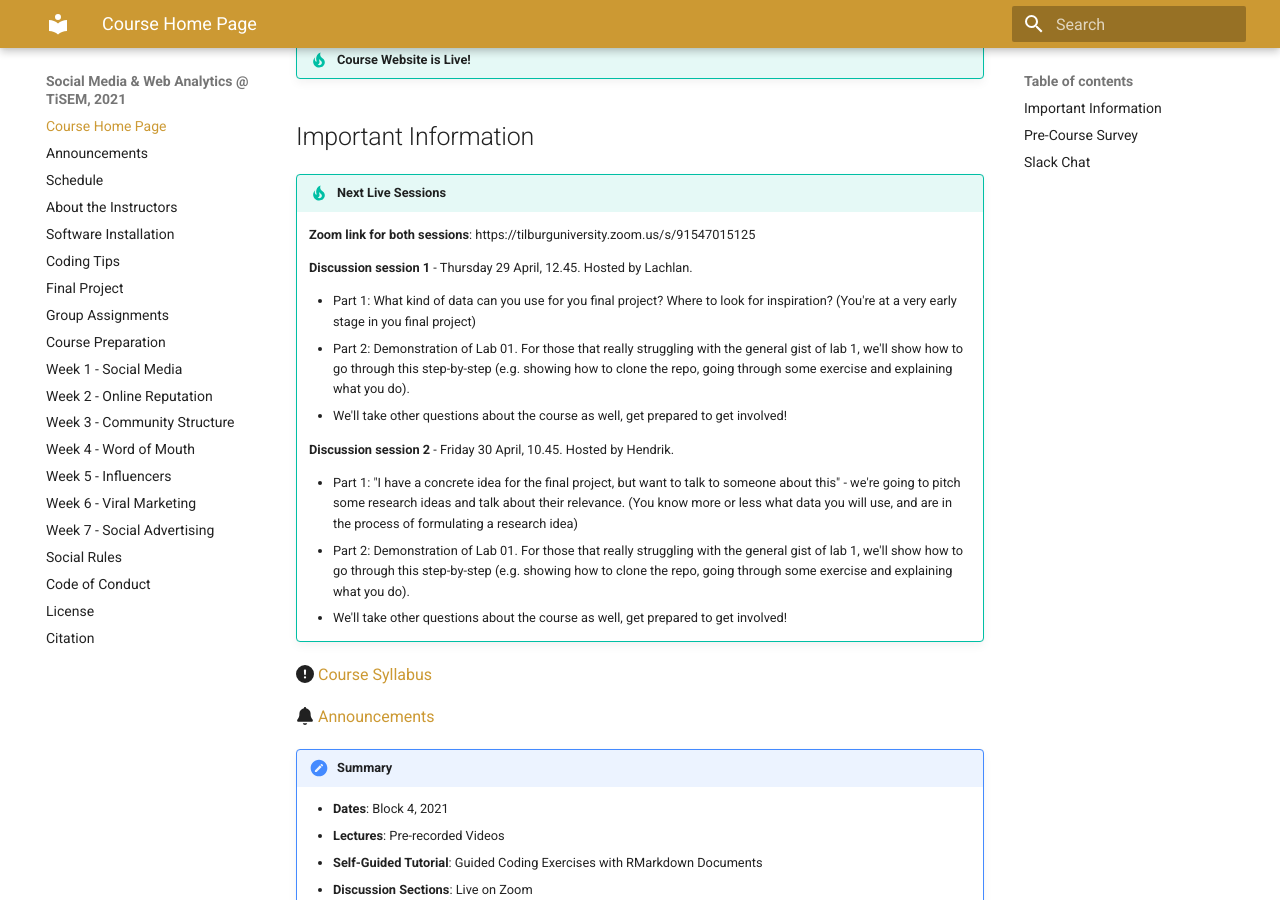
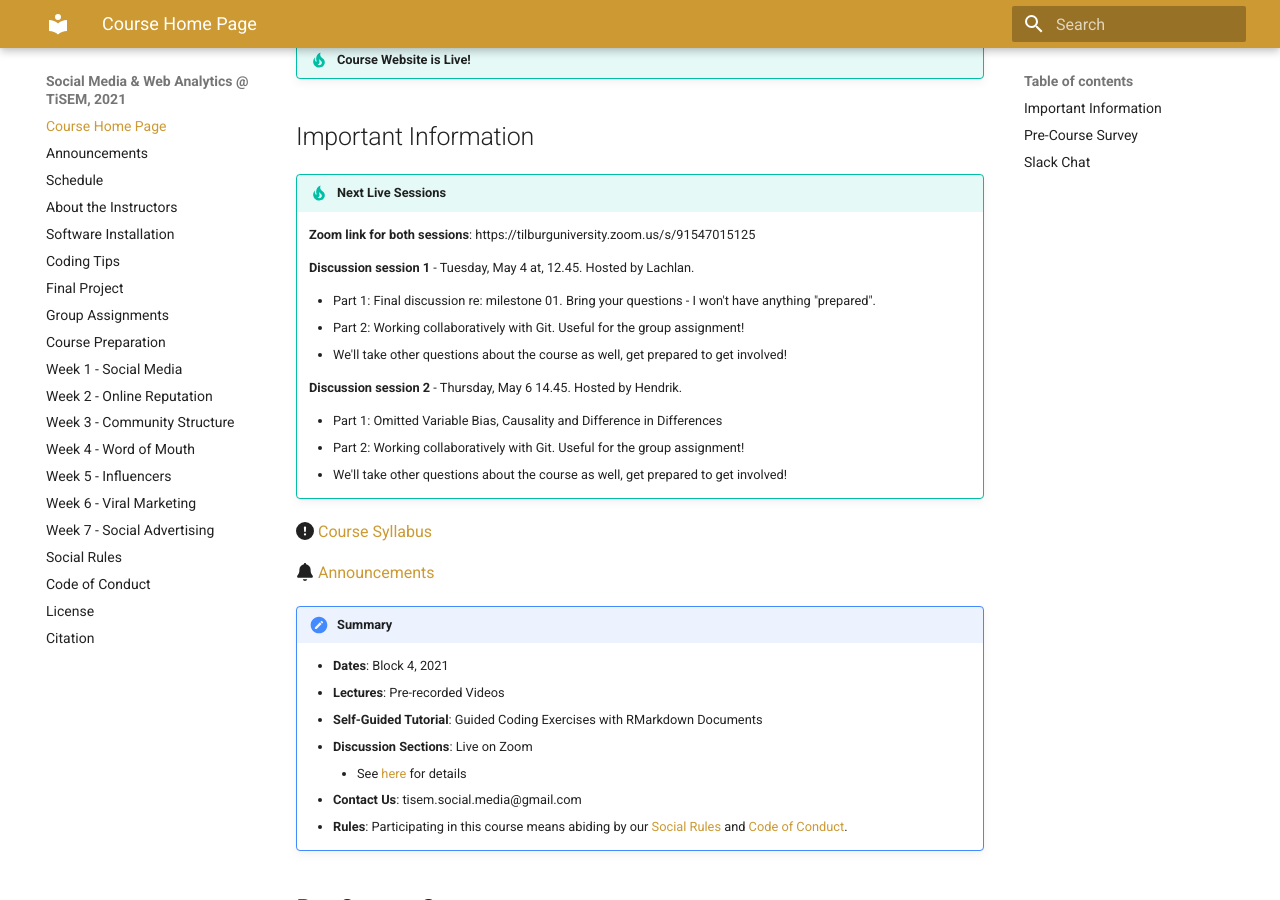
Before and after one commit to tisem-digital-marketing/2021-smwa, an MkDocs documentation site: the page built from docs/index.md, in a window 1280 px wide and 900 px high, scrolled down 461 px. Built offline with MkDocs 1.6.1 and Material for MkDocs 9.7.7, drawn with Linux system fonts in a browser that asks for light colours; old or Windows-style settings are respelled for this version of MkDocs.

Commit message:
discussion sections for week 3

```diff
--- a/docs/index.md
+++ b/docs/index.md
@@ -26,16 +26,16 @@ There are two overarching objectives:
 
     **Zoom link for both sessions**: https://tilburguniversity.zoom.us/s/91547015125
 
-    **Discussion session 1** - Thursday 29 April, 12.45. Hosted by Lachlan.
+    **Discussion session 1** - Tuesday, May 4 at, 12.45. Hosted by Lachlan.
 
-    * Part 1: What kind of data can you use for you final project? Where to look for inspiration?  (You're at a very early stage in you final project)
-    * Part 2: Demonstration of Lab 01. For those that really struggling with the general gist of lab 1, we'll show how to go through this step-by-step (e.g. showing how to clone the repo, going through some exercise and explaining what you do).
+    * Part 1: Final discussion re: milestone 01. Bring your questions - I won't have anything "prepared".
+    * Part 2: Working collaboratively with Git. Useful for the group assignment!
     * We'll take other questions about the course as well, get prepared to get involved!
 
-    **Discussion session 2** - Friday 30 April, 10.45. Hosted by Hendrik.
+    **Discussion session 2** - Thursday, May 6 14.45. Hosted by Hendrik.
 
-    * Part 1: "I have a concrete idea for the final project, but want to talk to someone about this" - we're going to pitch some research ideas and talk about their relevance. (You know more or less what data you will use, and are in the process of formulating a research idea)
-    * Part 2: Demonstration of Lab 01. For those that really struggling with the general gist of lab 1, we'll show how to go through this step-by-step (e.g. showing how to clone the repo, going through some exercise and explaining what you do).
+    * Part 1: Omitted Variable Bias, Causality and Difference in Differences
+    * Part 2: Working collaboratively with Git. Useful for the group assignment!
     * We'll take other questions about the course as well, get prepared to get involved!
 
 :fontawesome-solid-exclamation-circle: [Course Syllabus](assets/syllabus.pdf)
```
